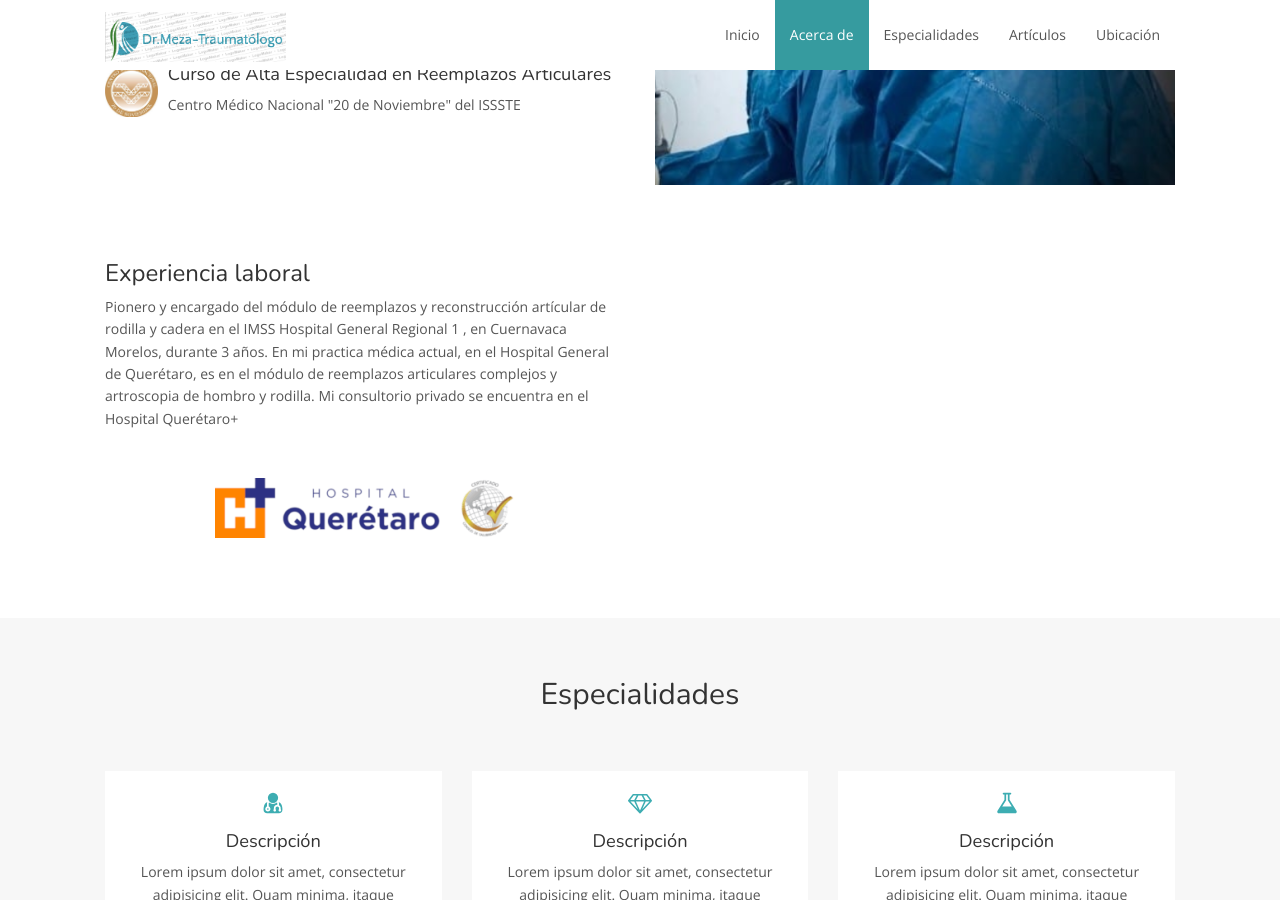
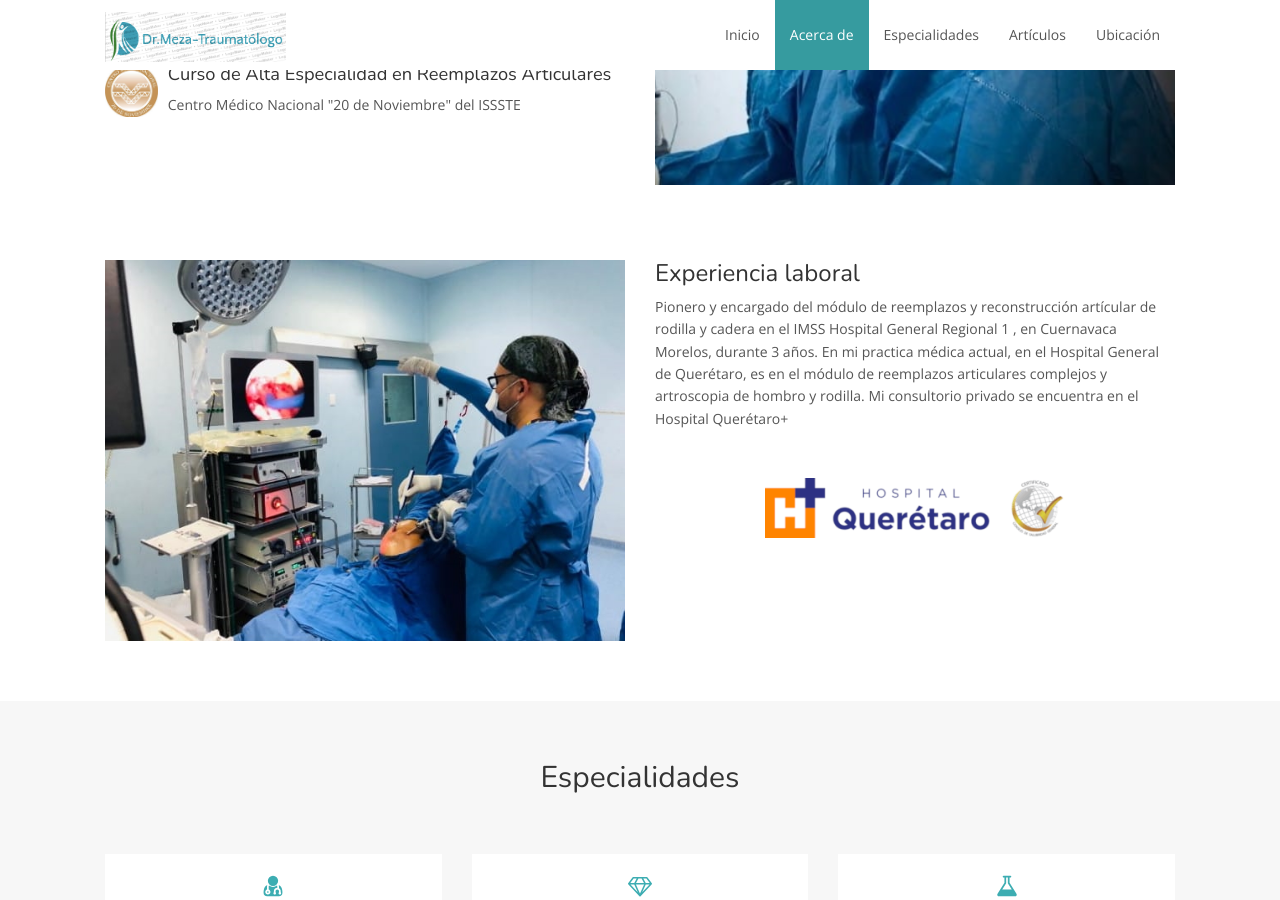
Before and after one commit to kecho05/dr, a Jekyll site: the page built from index.html, in a window 1280 px wide and 900 px high, scrolled down 1316 px. Built offline with Jekyll 4.4.1, drawn with Linux system fonts in a browser that asks for light colours; nearby versions of some CDN libraries.

Commit message:
Update index.html

```diff
--- a/index.html
+++ b/index.html
@@ -134,7 +134,7 @@ layout: default
 <div id="about2" class="about">
     <div class="container-fluid">
         <div class="row">
-            <div class="col-sm-6" id="about_2_2_img">
+            <div class="col-sm-6" id="about_2_1_img">
                 <img src="img/about_2.jpg" alt="...">
             </div>
             <div class="col-sm-6">
```
